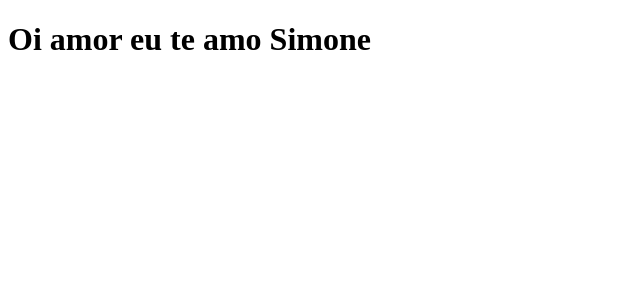
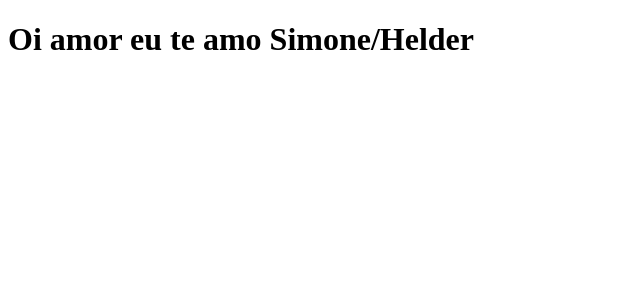
Before and after one commit to 2917HELDER/clone-tabnews, a Next.js app: page / in a window 1280 px wide. Shown: the top 300 px of the page, without its empty margins (0-640 px from the left). Built offline with nearby package versions, Linux system fonts and the light colour scheme.

Commit message:
modifica a frase

```diff
--- a/pages/index.js
+++ b/pages/index.js
@@ -1,5 +1,5 @@
 function Home(){
-    return <h1>Oi amor eu te amo Simone</h1>
+    return <h1>Oi amor eu te amo Simone/Helder</h1>
 
 }
 
```
